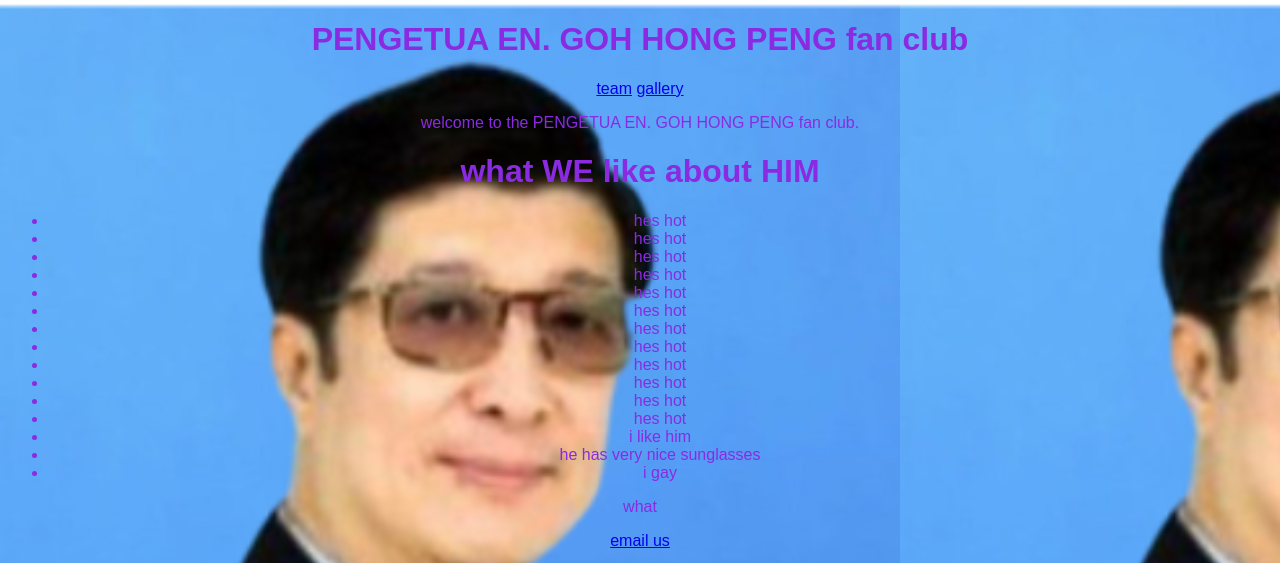
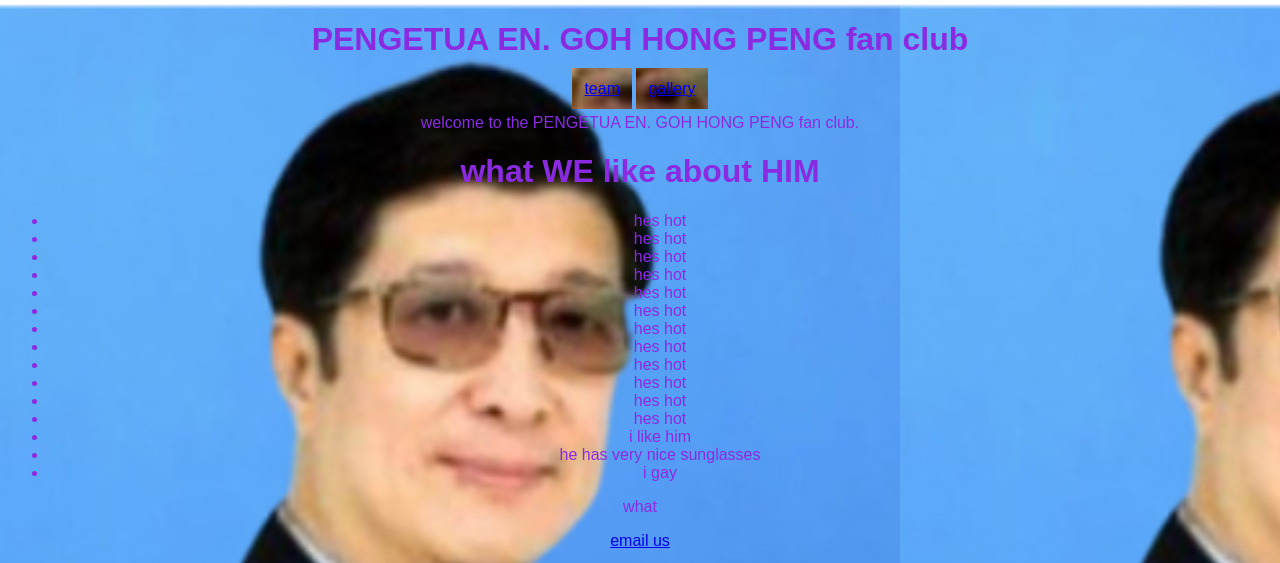
Before and after one commit to heyiamparker/goh-hong-peng-fan-club-website, a plain HTML site: page index.html in a window 1280 px wide. Shown: the top 563 px of the page. Drawn offline with Linux system fonts and the light colour scheme; a web font is replaced by a local one.

Commit message:
made GOH HONG PENG's eyes the button background.

```diff
--- a/index.html
+++ b/index.html
@@ -12,8 +12,8 @@
 </head>
 <body>
     <H1> PENGETUA EN. GOH HONG PENG fan club</H1>
-    <a href=team.html>team</a>
-    <a href=gallery.html>gallery</a>
+    <a class="left" href=team.html>team</a>
+    <a class="right" href=gallery.html>gallery</a>
     <p>welcome to the PENGETUA EN. GOH HONG PENG fan club.</p>
     <h1>what WE like about HIM</h1>
     <ul>
--- a/style.css
+++ b/style.css
@@ -10,3 +10,13 @@ html {
 .fit {
   width: 100%;
 }
+
+.left {
+  background-image: url(photos/eyes/left.png);
+  padding: 0.75em;
+}
+
+.right {
+  background-image: url(photos/eyes/right.png);
+  padding: 0.75em;
+}
```
Also changed, not shown: gallery.html (+2 -2 lines), team.html (+1 -1 lines), photos/eyes/both.png (added), photos/eyes/left.png (added), photos/eyes/right.png (added).
